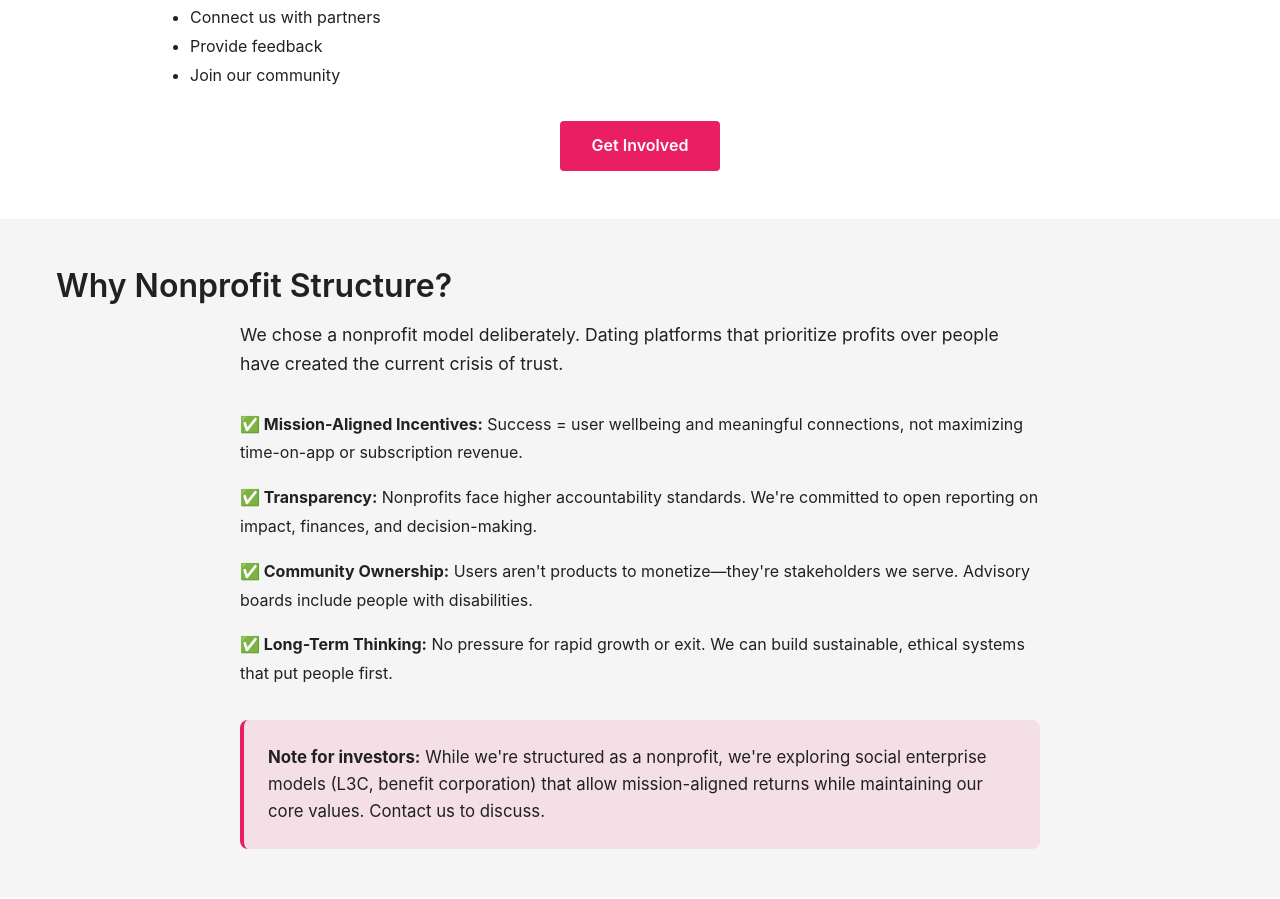
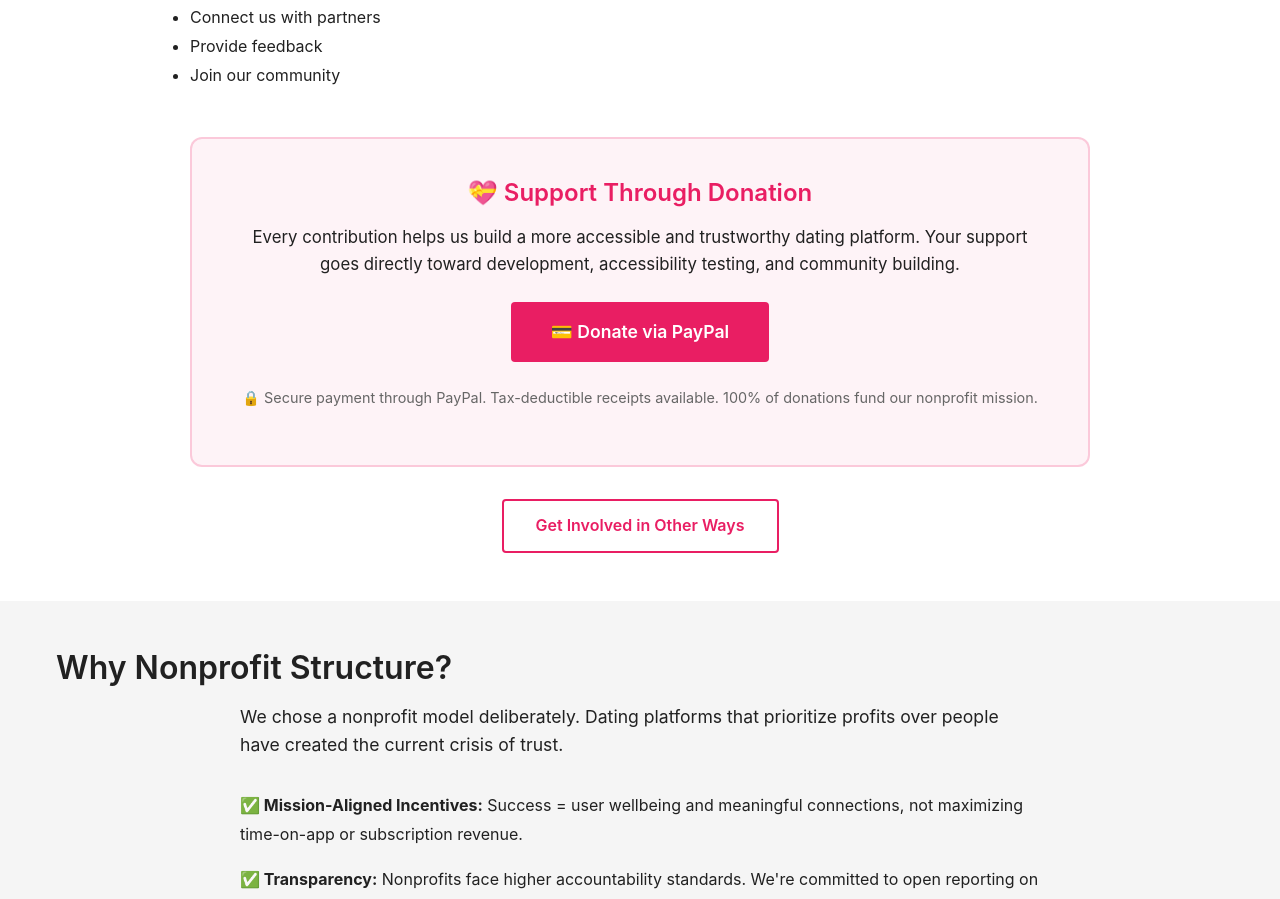
Before and after one commit to chevrutah247/openheartsdating, a Next.js app: page /support in a window 1280 px wide. Shown: the part 2920-3819 px from the top of the page. Built offline with nearby package versions, Linux system fonts and the light colour scheme.

Commit message:
Add PayPal donation button to Support page

```diff
--- a/app/support/page.tsx
+++ b/app/support/page.tsx
@@ -200,8 +200,37 @@ export default function SupportPage() {
               </div>
             </div>
 
+            {/* DONATE SECTION */}
+            <div style={{
+              marginTop: '3rem',
+              padding: '2.5rem',
+              background: 'rgba(233, 30, 99, 0.05)',
+              borderRadius: '12px',
+              textAlign: 'center',
+              border: '2px solid rgba(233, 30, 99, 0.2)'
+            }}>
+              <h3 style={{ color: '#e91e63', marginTop: 0, fontSize: '1.5rem' }}>💝 Support Through Donation</h3>
+              <p style={{ marginBottom: '1.5rem', fontSize: '1.05rem' }}>
+                Every contribution helps us build a more accessible and trustworthy dating platform.
+                Your support goes directly toward development, accessibility testing, and community building.
+              </p>
+              <a
+                href="https://www.paypal.com/ncp/payment/LY67CR4F29BKN"
+                target="_blank"
+                rel="noopener noreferrer"
+                className="button"
+                style={{ fontSize: '1.1rem', padding: '1rem 2.5rem', display: 'inline-block' }}
+              >
+                💳 Donate via PayPal
+              </a>
+              <p style={{ fontSize: '0.9rem', marginTop: '1.5rem', color: '#666' }}>
+                🔒 Secure payment through PayPal. Tax-deductible receipts available.
+                100% of donations fund our nonprofit mission.
+              </p>
+            </div>
+
             <div style={{ marginTop: '2rem', textAlign: 'center' }}>
-              <a href="/contact" className="button">Get Involved</a>
+              <a href="/contact" className="button button-secondary">Get Involved in Other Ways</a>
             </div>
           </div>
         </div>
```
